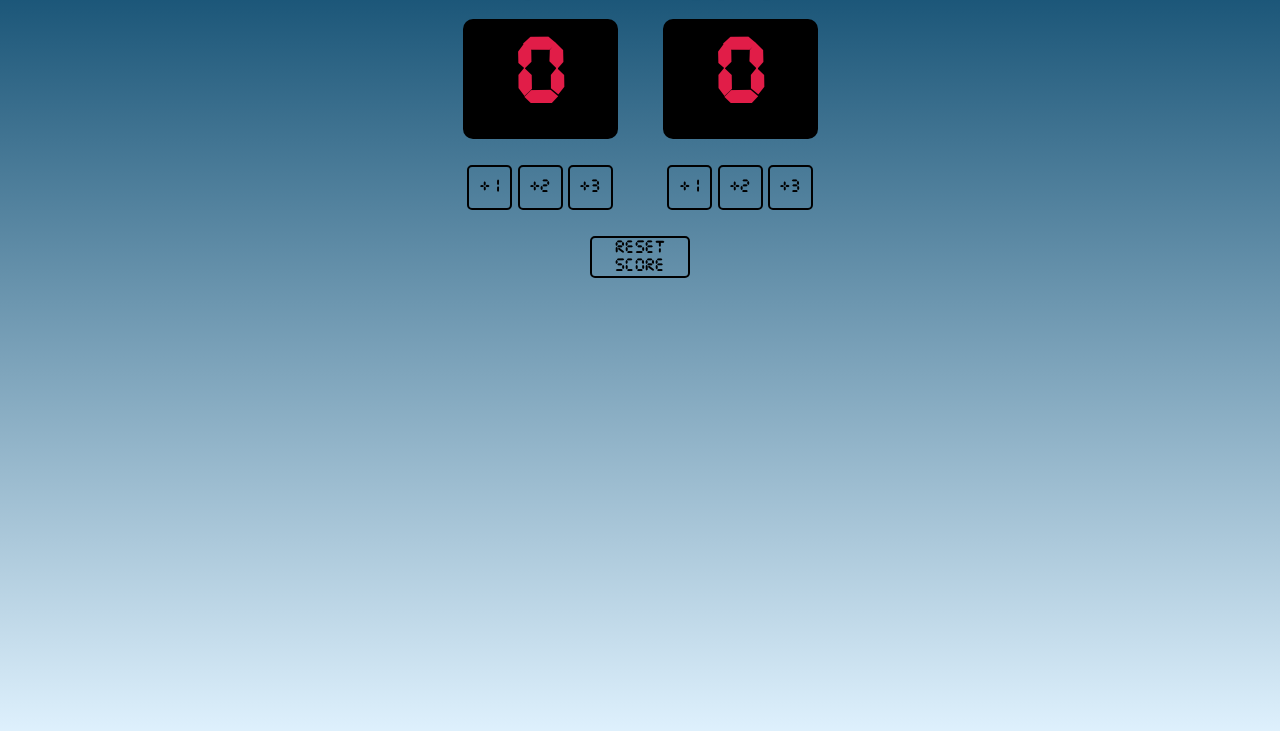
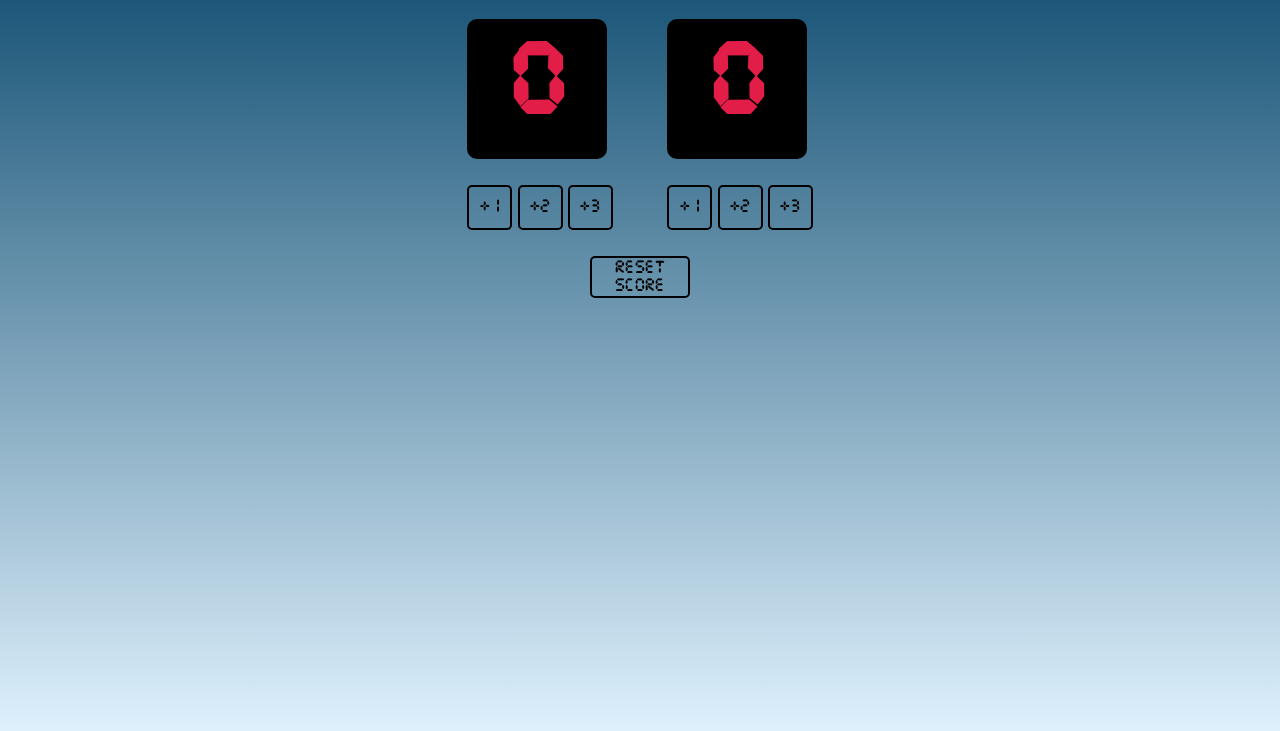
Before and after one commit to bottlerocketjonny/ScrimbaFrontendPath, a website built with Vite: page scoreboard/index.html in a window 1280 px wide. Shown: the part 61-792 px from the top of the page. Built offline with nearby package versions, Linux system fonts and the light colour scheme.

Commit message:
font update

```diff
--- a/scoreboard/index.css
+++ b/scoreboard/index.css
@@ -30,11 +30,11 @@ h1 {
 
 .score-container {
     background: black;
-    width: 155px;
-    height: 120px;
+    width: 140px;
+    height: 140px;
     border-radius: 10px;
     font-family: score-font;
-    font-size: 2.5em;
+    font-size: 2.75em;
     color: #E11D48;
     display: flex;
     justify-content: center;
```
